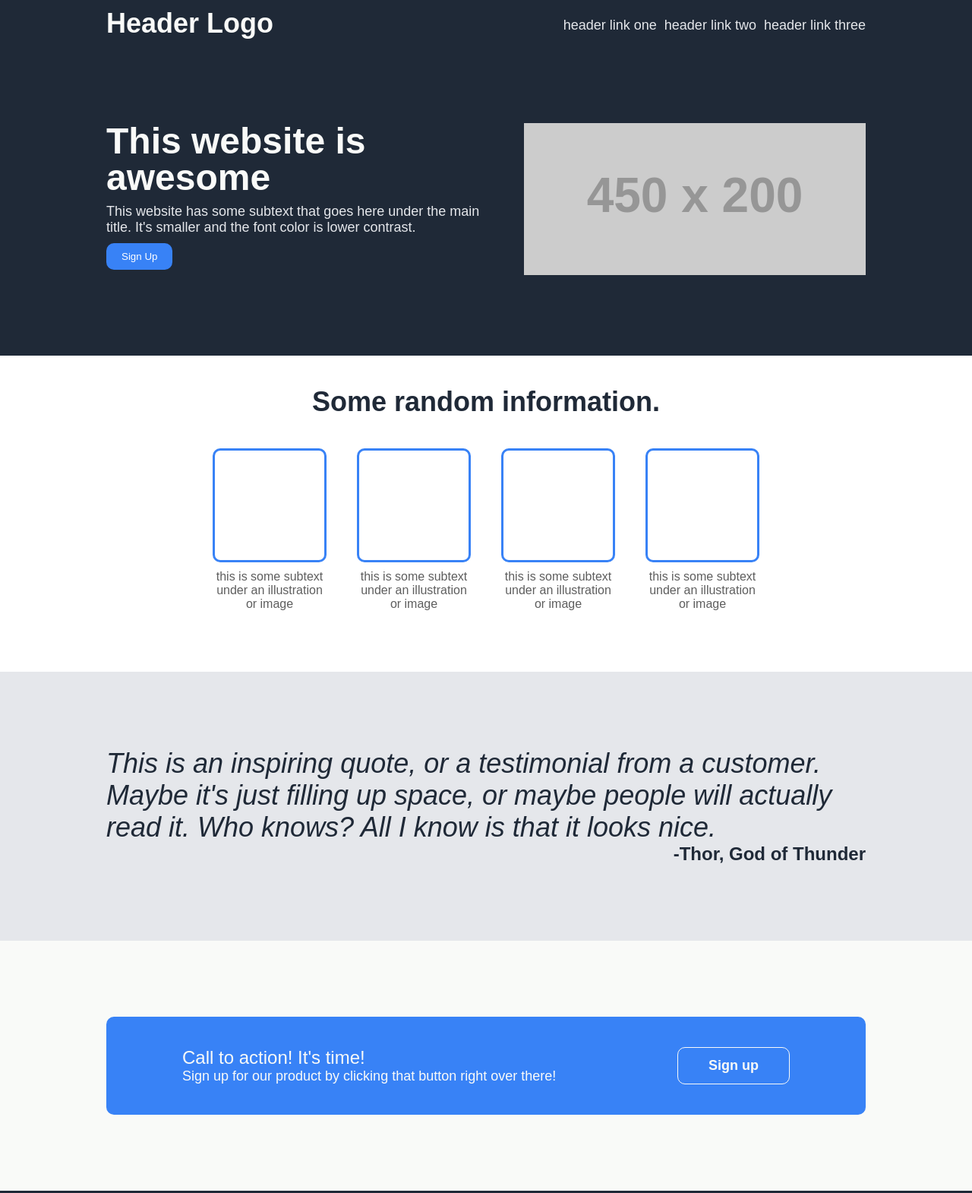
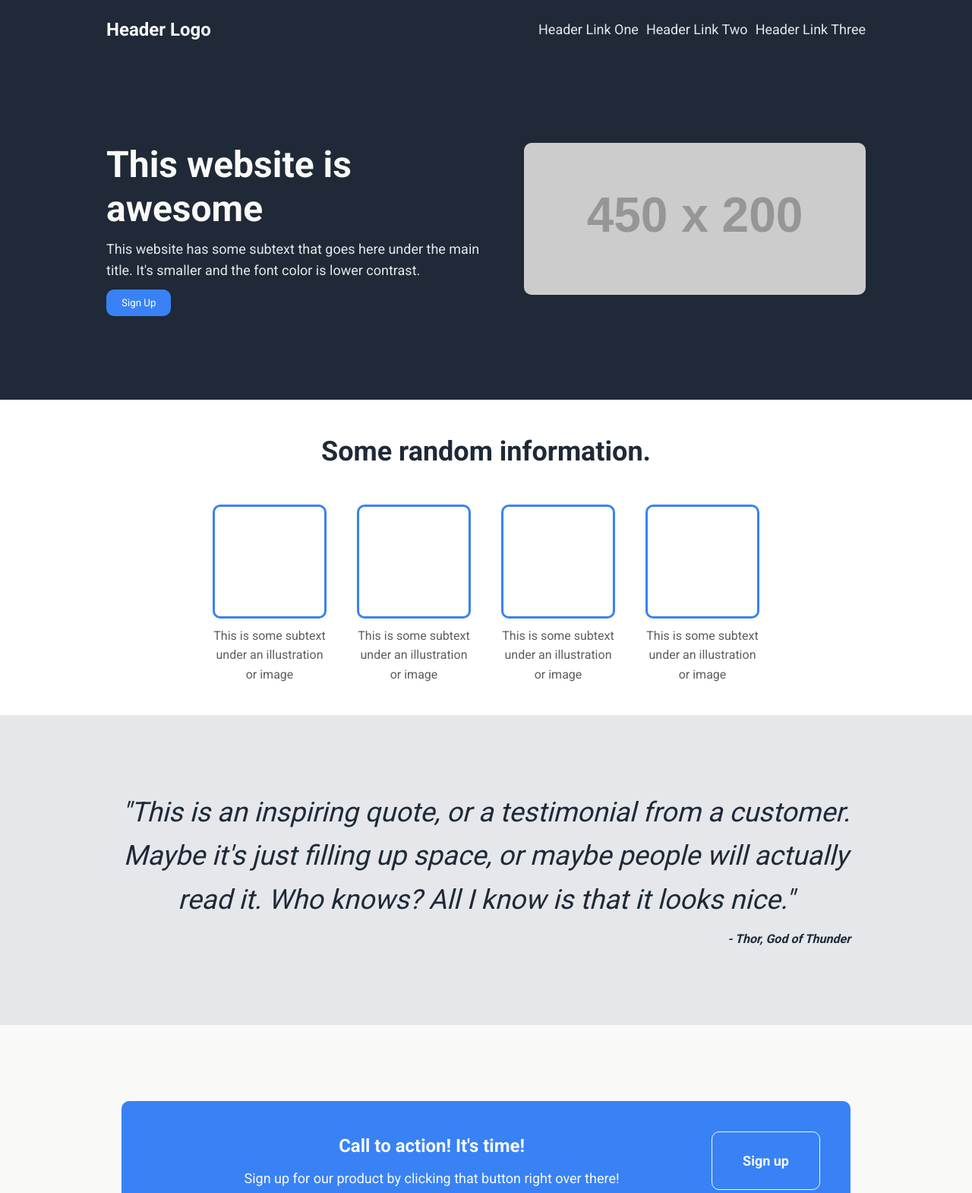
Before and after one commit to stuart-hahn/landing-page-project, a plain HTML site: page index.html in a window 1280 px wide. Shown: the top 1570 px of the page at 76% size. Drawn offline with Linux system fonts and the light colour scheme; placeholder pictures from the web are drawn by us.

Commit message:
fix: improve html using semantic html
Improve HTML structure and adjust CSS as needed.

```diff
--- a/index.html
+++ b/index.html
@@ -4,19 +4,27 @@
     <meta charset="UTF-8" />
     <meta name="viewport" content="width=device-width, initial-scale=1.0" />
     <title>Landing Page Project</title>
+    <link
+      rel="stylesheet"
+      href="https://fonts.googleapis.com/css2?family=Roboto:wght@400;700&display=swap"
+    />
     <link rel="stylesheet" href="style.css" />
   </head>
   <body>
-    <div class="header">
+    <header class="header">
       <nav class="top-nav">
-        <h2 class="header-logo">Header Logo</h2>
-        <div class="nav-links">
-          <p><a href="#" class="nav-link">header link one</a></p>
-          <p><a href="#" class="nav-link">header link two</a></p>
-          <p><a href="#" class="nav-link">header link three</a></p>
-        </div>
+        <h1 class="header-logo">Header Logo</h1>
+        <ul class="nav-links">
+          <li><a href="#" class="nav-link">Header Link One</a></li>
+          <li><a href="#" class="nav-link">Header Link Two</a></li>
+          <li><a href="#" class="nav-link">Header Link Three</a></li>
+        </ul>
       </nav>
-      <div class="hero">
+    </header>
+
+    <main>
+      <div class="hero-container">
+        <section class="hero">
           <div class="hero-text">
             <h2>This website is awesome</h2>
             <p>
@@ -25,44 +33,50 @@
             </p>
             <button class="btn-primary">Sign Up</button>
           </div>
-        <div class="hero-image"><img src="https://placehold.co/450x200" /></div>
+          <div class="hero-image">
+            <img src="https://placehold.co/450x200" alt="Hero Image" />
           </div>
-      <div class="info">
+        </section>
+      </div>
+
+      <section class="info">
         <h2>Some random information.</h2>
         <div class="cards">
           <div class="card">
             <div class="rectangle"></div>
-            <p>this is some subtext under an illustration or image</p>
+            <p>This is some subtext under an illustration or image</p>
           </div>
           <div class="card">
             <div class="rectangle"></div>
-            <p>this is some subtext under an illustration or image</p>
+            <p>This is some subtext under an illustration or image</p>
           </div>
           <div class="card">
             <div class="rectangle"></div>
-            <p>this is some subtext under an illustration or image</p>
+            <p>This is some subtext under an illustration or image</p>
           </div>
           <div class="card">
             <div class="rectangle"></div>
-            <p>this is some subtext under an illustration or image</p>
+            <p>This is some subtext under an illustration or image</p>
           </div>
         </div>
+      </section>
+
+      <section class="quote-section">
+        <div class="container">
+          <blockquote class="quote">
+            "This is an inspiring quote, or a testimonial from a customer. Maybe
+            it's just filling up space, or maybe people will actually read it.
+            Who knows? All I know is that it looks nice."
+          </blockquote>
+          <cite class="quote-source">- Thor, God of Thunder</cite>
         </div>
-      <div class="quote-section">
-        <div class="container">
-          <p class="quote">
-            This is an inspiring quote, or a testimonial from a customer. Maybe
-            it's just filling up space, or maybe people will actually read it.
-            Who knows? All I know is that it looks nice.
-          </p>
-          <p class="quote-source">-Thor, God of Thunder</p>
-        </div>
-      </div>
-      <div class="cta">
+      </section>
+
+      <section class="cta">
         <div class="container">
           <div class="cta-container">
             <div class="cta-text">
-              <p class="cta-header">Call to action! It's time!</p>
+              <h2 class="cta-header">Call to action! It's time!</h2>
               <p class="cta-subtext">
                 Sign up for our product by clicking that button right over
                 there!
@@ -71,8 +85,11 @@
             <button class="btn-secondary">Sign up</button>
           </div>
         </div>
-      </div>
-      <footer>Copyright &copy; Stuart Hahn 2024</footer>
-    </div>
+      </section>
+    </main>
+
+    <footer>
+      <p>Copyright &copy; Stuart Hahn 2024</p>
+    </footer>
   </body>
 </html>
--- a/style.css
+++ b/style.css
@@ -1,28 +1,39 @@
+/* Global Styles */
 * {
-  font-family: sans-serif;
+  font-family: "Roboto", sans-serif;
   margin: 0;
   padding: 0;
   box-sizing: border-box;
 }
 
+body {
+  line-height: 1.6;
+}
+
+/* Header */
 .header {
-  font-size: 24px;
+  padding: 10px;
   background-color: #1f2937;
   color: #f9faf8;
 }
 
 .top-nav {
   max-width: 1000px;
+  margin: 0 auto;
+  padding: 10px 0;
   display: flex;
   justify-content: space-between;
   align-items: center;
-  margin: 0 auto;
-  padding: 10px 0;
+}
+
+.header-logo {
+  font-size: 24px;
 }
 
 .nav-links {
   display: flex;
   gap: 10px;
+  list-style: none;
 }
 
 .nav-link {
@@ -31,19 +42,29 @@
   text-decoration: none;
 }
 
+/* Hero Section */
+.hero-container {
+  padding: 10px;
+  background-color: #1f2937;
+}
 .hero {
   max-width: 1000px;
   margin: 0 auto;
   display: flex;
   gap: 40px;
   padding: 100px 0;
+  flex-wrap: wrap;
+}
+
+.hero-text {
+  flex: 1;
 }
 
 .hero-text h2 {
   font-size: 48px;
   color: #f9faf8;
-  font-weight: 900;
-  line-height: 1;
+  font-weight: 700;
+  line-height: 1.2;
 }
 
 .hero-text p {
@@ -54,44 +75,46 @@
 
 .btn-primary {
   background-color: #3882f6;
-  color: white;
+  color: #fff;
   padding: 10px 20px;
   border-radius: 10px;
   border: none;
   margin-top: 10px;
+  cursor: pointer;
 }
 
+.hero-image img {
+  width: 100%;
+  max-width: 450px;
+  height: auto;
+  border-radius: 10px;
+}
+
+/* Info Section */
 .info {
-  background-color: white;
+  background-color: #fff;
   color: #1f2937;
-  padding: 40px 0;
+  padding: 40px 10px;
+  text-align: center;
 }
 
 .info h2 {
-  text-align: center;
   font-size: 36px;
-  font-weight: 900;
-}
-
-.info p {
-  font-size: 16px;
-  color: #5e5e5e;
-  text-align: center;
-  margin-top: 10px;
+  font-weight: 700;
+  margin-bottom: 40px;
 }
 
 .cards {
   display: flex;
   justify-content: center;
   gap: 40px;
-  margin: 40px 0;
+  flex-wrap: wrap;
 }
 
 .card {
   max-width: 150px;
-  display: flex;
-  flex-direction: column;
-  flex: auto;
+  flex: 1;
+  text-align: center;
 }
 
 .rectangle {
@@ -99,8 +122,16 @@
   height: 150px;
   border: 3px solid #3882f6;
   border-radius: 10px;
+  margin: 0 auto;
 }
 
+.card p {
+  margin-top: 10px;
+  font-size: 16px;
+  color: #5e5e5e;
+}
+
+/* Quote Section */
 .quote-section {
   background-color: #e5e7eb;
   color: #1f2937;
@@ -109,19 +140,24 @@
 .container {
   max-width: 1000px;
   margin: 0 auto;
-  padding: 100px 0;
+  padding: 100px 20px;
+  text-align: center;
 }
 
 .quote {
   font-size: 36px;
   font-style: italic;
+  margin-bottom: 10px;
 }
 
 .quote-source {
   font-weight: 700;
   text-align: right;
+  display: block;
+  margin-top: 10px;
 }
 
+/* Call to Action Section */
 .cta {
   background-color: #f9faf8;
 }
@@ -131,12 +167,18 @@
   color: #f9faf8;
   display: flex;
   justify-content: space-between;
-  padding: 40px 100px;
+  padding: 40px;
   border-radius: 10px;
+  flex-wrap: wrap;
+}
+
+.cta-text {
+  flex: 1;
 }
 
 .cta-header {
   font-size: 24px;
+  margin-bottom: 10px;
 }
 
 .cta-subtext {
@@ -148,14 +190,17 @@
   background-color: #3882f6;
   color: #f9faf8;
   border-radius: 10px;
-  padding: 0 40px;
+  padding: 10px 40px;
   font-weight: 700;
   font-size: 18px;
+  cursor: pointer;
 }
 
+/* Footer */
 footer {
-  margin: 0 auto;
+  background-color: #1f2937;
+  color: #f9faf8;
   text-align: center;
-  padding: 40px 0;
+  padding: 20px 0;
   font-size: 18px;
 }
```
Lines whose indentation alone changed are shown as unchanged.
